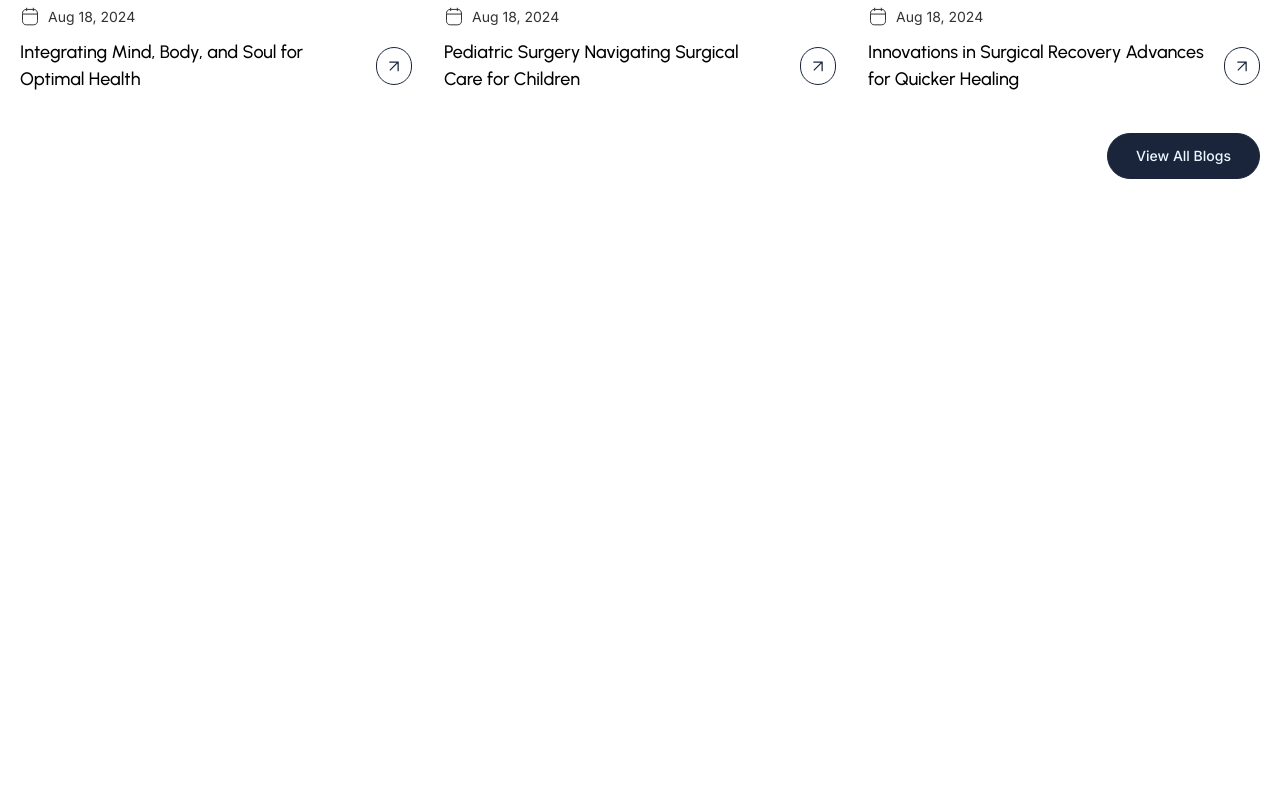
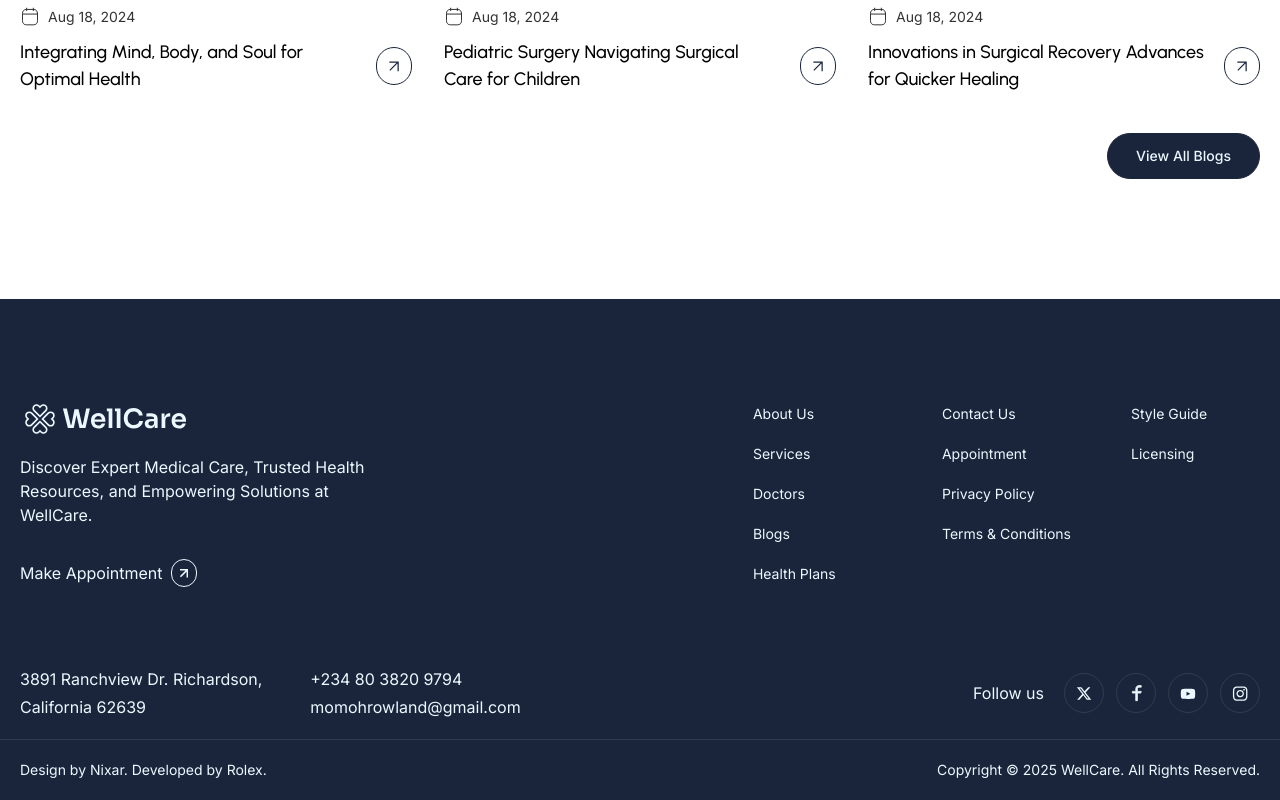
Before and after one commit to rowleks/wellcare, a Next.js app: page / in a window 1280 px wide. Shown: the part 6362-7162 px from the top of the page. Before the commit the page ends 6661 px from the top, so only its background shows below. Built offline with nearby package versions, Linux system fonts and the light colour scheme.

Commit message:
footer done

```diff
--- /dev/null
+++ b/src/app/components/buttons/ArrowFooter.tsx
@@ -0,0 +1,24 @@
+export default function ArrowFooter() {
+  return (
+    <>
+      <div className="border-1 rounded-full flex items-center justify-center border-secondary-100 group-hover:bg-secondary-100 p-2 transition-all duration-300">
+        <svg
+          xmlns="http://www.w3.org/2000/svg"
+          width="8"
+          height="10"
+          viewBox="0 0 8 9"
+          fill="none"
+          className="group-hover:stroke-primary-200 stroke-secondary-100 transition-all duration-300"
+        >
+          <path
+            d="M7.30606 8.13446L7.30595 1.34477L0.736925 1.34486M7.01697 1.63376L0.998595 7.65213"
+            stroke=""
+            strokeWidth="1.5"
+            strokeMiterlimit="15"
+            strokeLinecap="square"
+          />
+        </svg>
+      </div>
+    </>
+  );
+}
--- a/src/app/components/footer/Footer.tsx
+++ b/src/app/components/footer/Footer.tsx
@@ -1,7 +1,173 @@
+import Image from "next/image";
+import Link from "next/link";
+import ArrowFooter from "../buttons/ArrowFooter";
+import FooterLinks, { LinkType } from "./FooterLinks";
+import Social, { SocialLinkType } from "./Social";
+
 export default function Footer() {
+  const footerlinks1: LinkType[] = [
+    {
+      text: "about us",
+      link: "#",
+    },
+    {
+      text: "services",
+      link: "#",
+    },
+    {
+      text: "doctors",
+      link: "#",
+    },
+    {
+      text: "blogs",
+      link: "#",
+    },
+    {
+      text: "health plans",
+      link: "#",
+    },
+  ];
+  const footerlinks2: LinkType[] = [
+    {
+      text: "contact us",
+      link: "#",
+    },
+    {
+      text: "appointment",
+      link: "#",
+    },
+    {
+      text: "privacy policy",
+      link: "#",
+    },
+    {
+      text: "terms & conditions",
+      link: "#",
+    },
+  ];
+
+  const footerlinks3: LinkType[] = [
+    {
+      text: "style guide",
+      link: "#",
+    },
+    {
+      text: "licensing",
+      link: "#",
+    },
+  ];
+
+  const socialLinks: SocialLinkType[] = [
+    {
+      name: "x",
+      url: "#",
+      logo: "/x.svg",
+    },
+    {
+      name: "facebook",
+      url: "#",
+      logo: "/fb.svg",
+      width: 11,
+      height: 17,
+    },
+    {
+      name: "youtube",
+      url: "#",
+      logo: "/yt.svg",
+    },
+    {
+      name: "instagram",
+      url: "#",
+      logo: "/insta.svg",
+    },
+  ];
+
   return (
-    <div>
-      <h1>Footer</h1>
-    </div>
+    <footer className="text-secondary-100 bg-primary-200 pt-10 md:pt-20 lg:pt-25">
+      <div className="wrapper">
+        <div className="flex flex-col gap-8">
+          <div className="flex flex-col lg:flex-row lg:justify-between gap-8 items-center">
+            <div className="flex flex-col max-lg:items-center gap-8 max-w-96">
+              <div className="flex flex-col gap-4 max-lg:items-center max-lg:text-center">
+                <Image
+                  src="/white-logo.svg"
+                  width={166}
+                  height={40}
+                  alt="wellcare logo"
+                  className="cursor-pointer"
+                />
+                <p>
+                  Discover Expert Medical Care, Trusted Health Resources, and
+                  Empowering Solutions at WellCare.
+                </p>
+              </div>
+
+              <div className="flex justify-center items-center">
+                <Link
+                  href="#"
+                  className="flex items-center gap-2 group max-lg:text-center max-lg:items-center w-full"
+                >
+                  <small className="group-hover:text-primary-100 transition duration-300 md:text-base">
+                    Make Appointment
+                  </small>
+                  <ArrowFooter />
+                </Link>
+              </div>
+            </div>
+
+            <div className="grid gap-6 grid-cols-2 md:grid-cols-3 md:gap-10 lg:gap-15">
+              <FooterLinks contents={footerlinks1} />
+              <FooterLinks contents={footerlinks2} />
+              <FooterLinks contents={footerlinks3} />
+            </div>
+          </div>
+
+          <div className="flex flex-col lg:flex-row items-center lg:justify-between gap-6 mt-3 md:mt-12">
+            <div className="flex flex-col md:flex-row lg:items-center gap-6 md:gap-12 text-sm md:text-base max-xs:text-center">
+              <div className="flex flex-col gap-1 md:max-w-3xs">
+                <p>3891 Ranchview Dr. Richardson,</p>
+                <p>California 62639</p>
+              </div>
+              <div className="flex flex-col gap-1 md:max-w-3xs">
+                <Link href="tel:+2348038209794" className="footer-link">
+                  +234 80 3820 9794
+                </Link>
+                <Link
+                  href="mailto:momohrowland@gmail.com"
+                  className="footer-link"
+                >
+                  momohrowland@gmail.com
+                </Link>
+              </div>
+            </div>
+
+            <div className="flex items-center gap-5">
+              <span className="hidden lg:block">Follow us</span>
+              <div>
+                <Social links={socialLinks} />
+              </div>
+            </div>
+          </div>
+        </div>
+      </div>
+
+      <div className="flex flex-col md:flex-row gap-2 items-center justify-between text-sm p-5 mt-5 border-t-1 border-secondary-200">
+        <p>
+          Design by{" "}
+          <Link href="https://www.nixar.io" className="footer-link">
+            Nixar.
+          </Link>{" "}
+          Developed by{" "}
+          <Link
+            href="https://rowland-momoh.netlify.app/"
+            className="footer-link"
+          >
+            Rolex.
+          </Link>
+        </p>
+
+        <p>Copyright &copy; 2025 WellCare. All Rights Reserved.</p>
+      </div>
+    </footer>
   );
 }
--- /dev/null
+++ b/src/app/components/footer/FooterLinks.tsx
@@ -0,0 +1,29 @@
+import Link from "next/link";
+
+export interface LinkType {
+  text: string;
+  link?: string;
+}
+
+type LinksProps = {
+  contents: LinkType[];
+};
+
+export default function FooterLinks({ contents }: LinksProps) {
+  return (
+    <div>
+      <ul className="flex flex-col gap-4">
+        {contents.map((content, index) => (
+          <li key={index}>
+            <Link
+              href={content.link || "#"}
+              className="hover:text-primary-100 transition duration-300 text-sm capitalize"
+            >
+              {content.text}
+            </Link>
+          </li>
+        ))}
+      </ul>
+    </div>
+  );
+}
--- /dev/null
+++ b/src/app/components/footer/Social.tsx
@@ -0,0 +1,38 @@
+import Image from "next/image";
+import Link from "next/link";
+import React from "react";
+
+export interface SocialLinkType {
+  name: string;
+  url: string;
+  logo: string;
+  width?: number;
+  height?: number;
+}
+
+type SocialProps = {
+  links: SocialLinkType[];
+};
+
+export default function Social({ links }: SocialProps) {
+  return (
+    <div className="flex items-center gap-3">
+      {links.map((link, index) => (
+        <Link
+          key={index}
+          href={link.url}
+          target="_blank"
+          rel="noopener noreferrer"
+          className="social w-10 h-10"
+        >
+          <Image
+            src={link.logo}
+            alt={`${link.name} logo`}
+            width={link.width || 16}
+            height={link.height || 16}
+          />
+        </Link>
+      ))}
+    </div>
+  );
+}
--- a/src/app/globals.css
+++ b/src/app/globals.css
@@ -6,6 +6,8 @@
   --color-primary-100: #c3e4ff;
   --color-primary-200: #1a253b;
   --color-secondary-100: #edf7ff;
+  --color-secondary-200: #edf7ff1a;
+  --color-secondary-300: #edf7ff0d;
   --color-line-100: #0000001a;
 
   --font-inter: "Inter";
@@ -84,4 +86,12 @@
     @apply object-cover w-full h-full transition-all duration-1000 ease-out transform-gpu group-hover:scale-103
   }
 
+  .social {
+    @apply flex items-center justify-center hover:bg-secondary-200 border-1 border-secondary-200 hover:border-secondary-300 rounded-full transition duration-300
+  }
+
+  .footer-link {
+    @apply hover:text-primary-100 transition duration-300
+  }
+
 }
--- a/src/app/layout.tsx
+++ b/src/app/layout.tsx
@@ -2,6 +2,7 @@ import type { Metadata } from "next";
 import { Inter, Urbanist } from "next/font/google";
 import "./globals.css";
 import Navbar from "./components/navbar/Navbar";
+import Footer from "./components/footer/Footer";
 
 const inter = Inter({
   weight: ["100", "200", "300", "400", "500", "600", "700", "800", "900"],
@@ -34,6 +35,7 @@ export default function RootLayout({
       <body>
         <Navbar />
         {children}
+        <Footer />
       </body>
     </html>
   );
```
